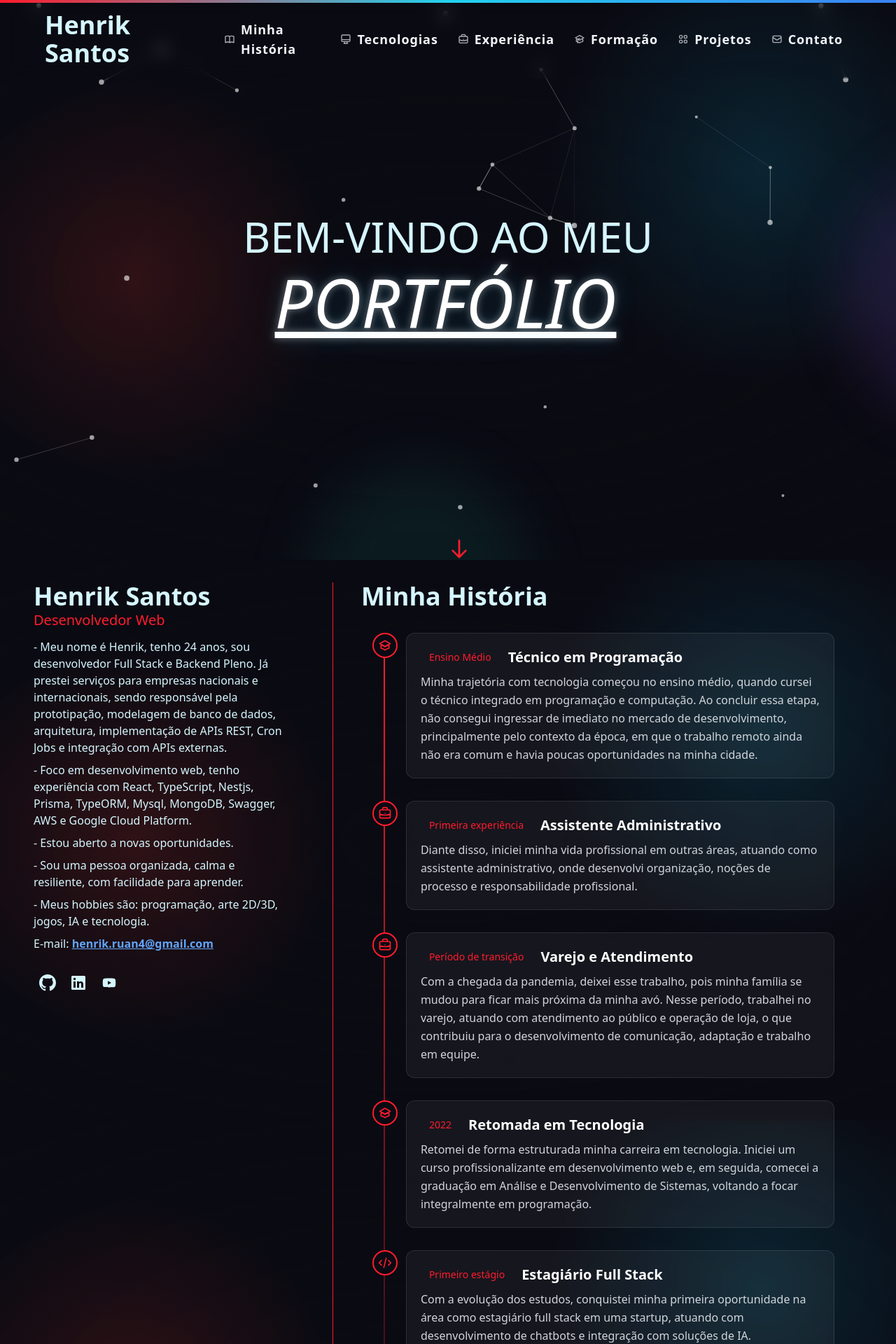
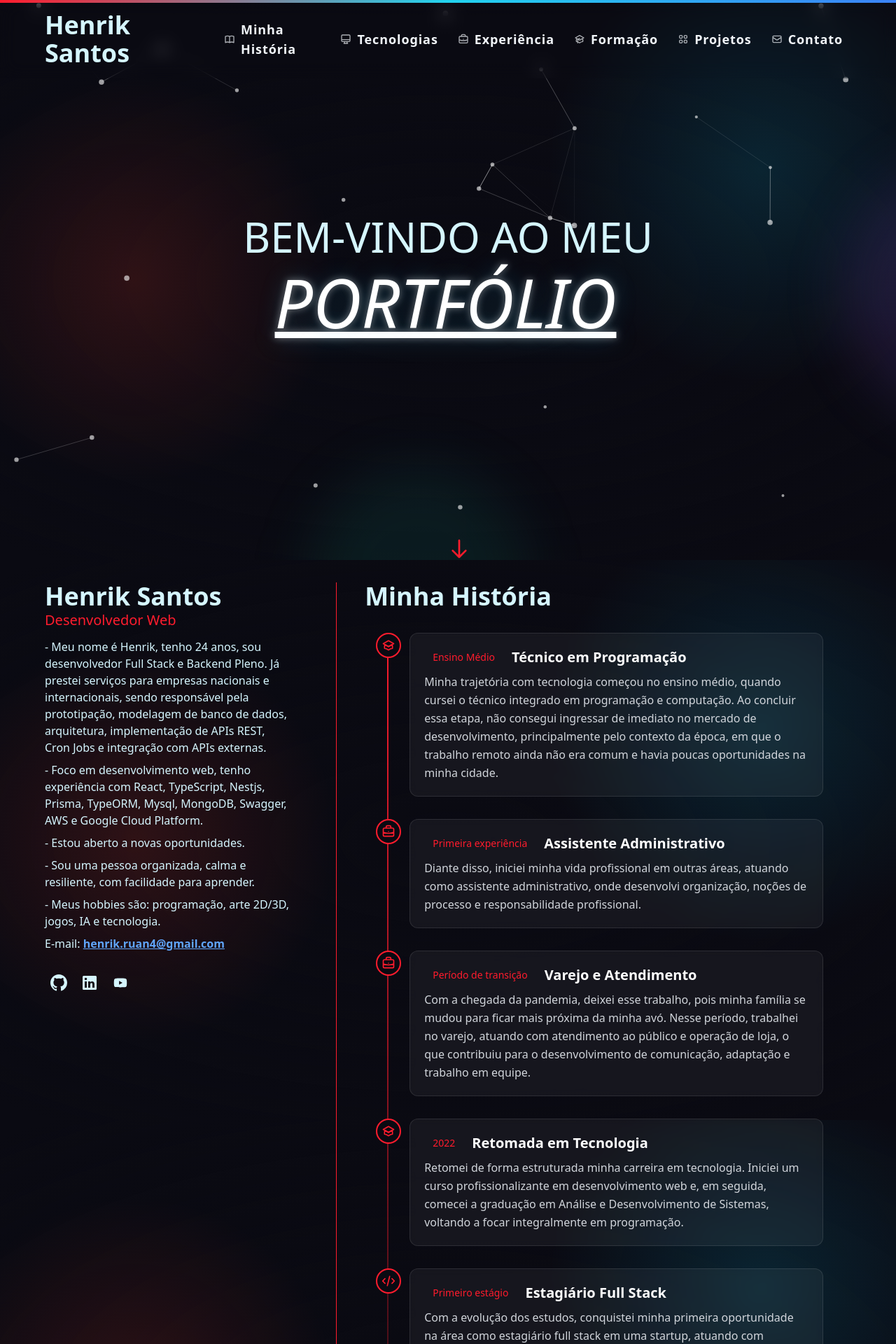
Before and after one commit to HenrikSantos/HenrikSantos.github.io, a React (Vite) app: page / in a window 1280 px wide. Shown: the top 1920 px of the page at 70% size. Built offline with nearby package versions, Linux system fonts and the light colour scheme.

Commit message:
style(layout): adjust main container responsiveness

```diff
--- a/src/components/Main.tsx
+++ b/src/components/Main.tsx
@@ -11,7 +11,7 @@ export default function Main() {
   return (
     <main>
       <Inicio />
-      <div className="mx-auto md:flex md:items-start md:gap-16 md:px-8 lg:px-12 2xl:w-8/12 2xl:px-0">
+      <div className="mx-auto md:flex md:w-[90%] md:items-start md:gap-16 3xl:w-8/12">
         <Sobre />
         <div className="flex w-full flex-col space-y-12 border-[var(--emphasis)] px-10 pb-6 md:border-l">
           <Trajetoria />
```
